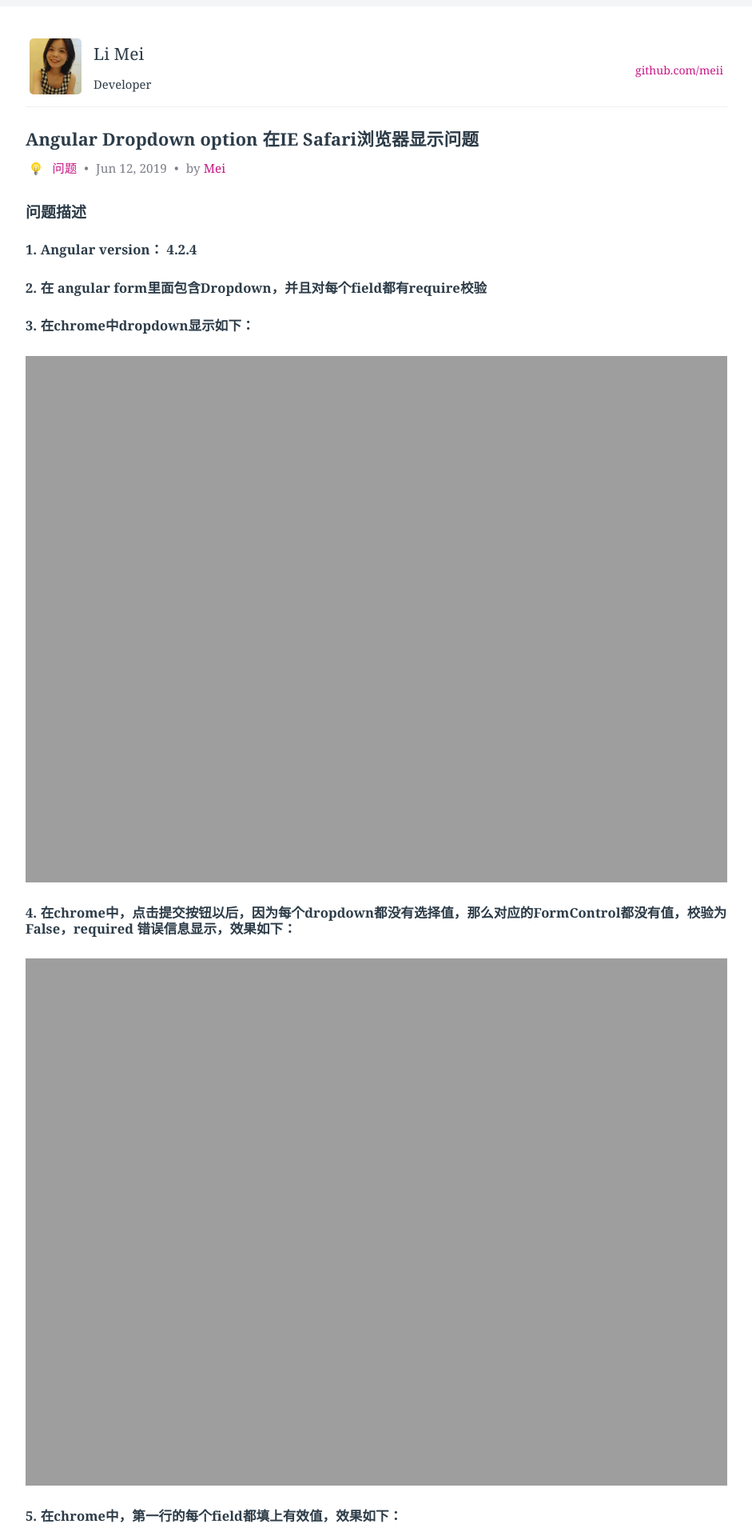
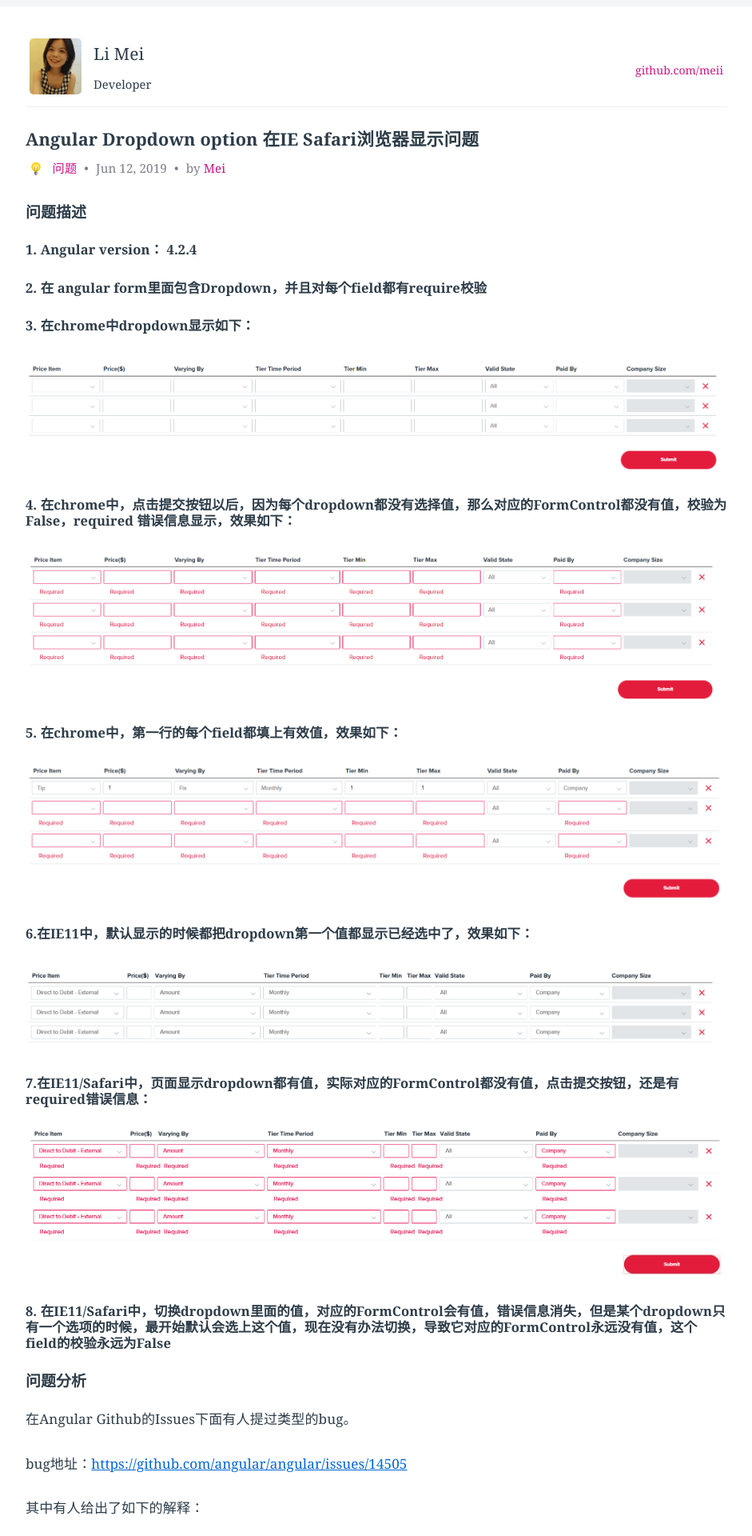
Before and after one commit to LiMeii/LiMeii.github.io, a Jekyll site: the page built from _posts/2019-06-12-issues-angular-selectoption-abnormal-iesafari.md, in a window 1280 px wide. Shown: the top 1920 px of the page at 80% size, without its empty margins (177-1118 px from the left). Built offline with Jekyll 4.4.1, drawn with Linux system fonts in a browser that asks for light colours.

Commit message:
update angular select option issue in ie safari

```diff
--- a/_posts/2019-06-12-issues-angular-selectoption-abnormal-iesafari.md
+++ b/_posts/2019-06-12-issues-angular-selectoption-abnormal-iesafari.md
@@ -20,19 +20,19 @@ layout: post
 ##### 2. 在 angular form里面包含Dropdown，并且对每个field都有require校验
 
 ##### 3. 在chrome中dropdown显示如下：
-![angular-selectoption-abnormal]( https://limeii.github.io/assets/images/posts/issues/issues-angular-selectoption-abnormal-iesafari1){:height="100%" width="100%"}
+![angular-selectoption-abnormal]( https://limeii.github.io/assets/images/posts/issues/issues-angular-selectoption-abnormal-iesafari1.png){:height="100%" width="100%"}
 
 ##### 4. 在chrome中，点击提交按钮以后，因为每个dropdown都没有选择值，那么对应的FormControl都没有值，校验为False，required 错误信息显示，效果如下：
-![angular-selectoption-abnormal]( https://limeii.github.io/assets/images/posts/issues/issues-angular-selectoption-abnormal-iesafari2){:height="100%" width="100%"}
+![angular-selectoption-abnormal]( https://limeii.github.io/assets/images/posts/issues/issues-angular-selectoption-abnormal-iesafari2.png){:height="100%" width="100%"}
 
 ##### 5. 在chrome中，第一行的每个field都填上有效值，效果如下：
-![angular-selectoption-abnormal]( https://limeii.github.io/assets/images/posts/issues/issues-angular-selectoption-abnormal-iesafari3){:height="100%" width="100%"}
+![angular-selectoption-abnormal]( https://limeii.github.io/assets/images/posts/issues/issues-angular-selectoption-abnormal-iesafari3.png){:height="100%" width="100%"}
 
 ##### 6.在IE11中，默认显示的时候都把dropdown第一个值都显示已经选中了，效果如下：
-![angular-selectoption-abnormal]( https://limeii.github.io/assets/images/posts/issues/issues-angular-selectoption-abnormal-iesafari4){:height="100%" width="100%"}
+![angular-selectoption-abnormal]( https://limeii.github.io/assets/images/posts/issues/issues-angular-selectoption-abnormal-iesafari4.png){:height="100%" width="100%"}
 
 ##### 7.在IE11/Safari中，页面显示dropdown都有值，实际对应的FormControl都没有值，点击提交按钮，还是有required错误信息：
-![angular-selectoption-abnormal]( https://limeii.github.io/assets/images/posts/issues/issues-angular-selectoption-abnormal-iesafari5){:height="100%" width="100%"}
+![angular-selectoption-abnormal]( https://limeii.github.io/assets/images/posts/issues/issues-angular-selectoption-abnormal-iesafari5.png){:height="100%" width="100%"}
 
 ##### 8. 在IE11/Safari中，切换dropdown里面的值，对应的FormControl会有值，错误信息消失，但是某个dropdown只有一个选项的时候，最开始默认会选上这个值，现在没有办法切换，导致它对应的FormControl永远没有值，这个field的校验永远为False
 
@@ -45,7 +45,7 @@ bug地址：[https://github.com/angular/angular/issues/14505](https://github.com
 
 其中有人给出了如下的解释：
 
-![angular-selectoption-abnormal]( https://limeii.github.io/assets/images/posts/issues/issues-angular-selectoption-abnormal-iesafari5){:height="100%" width="100%"}
+![angular-selectoption-abnormal]( https://limeii.github.io/assets/images/posts/issues/issues-angular-selectoption-abnormal-iesafari5.png){:height="100%" width="100%"}
 
 
 也就是说当用ngFor和[value]/[ngValue]动态显示dropdown中option：
```
